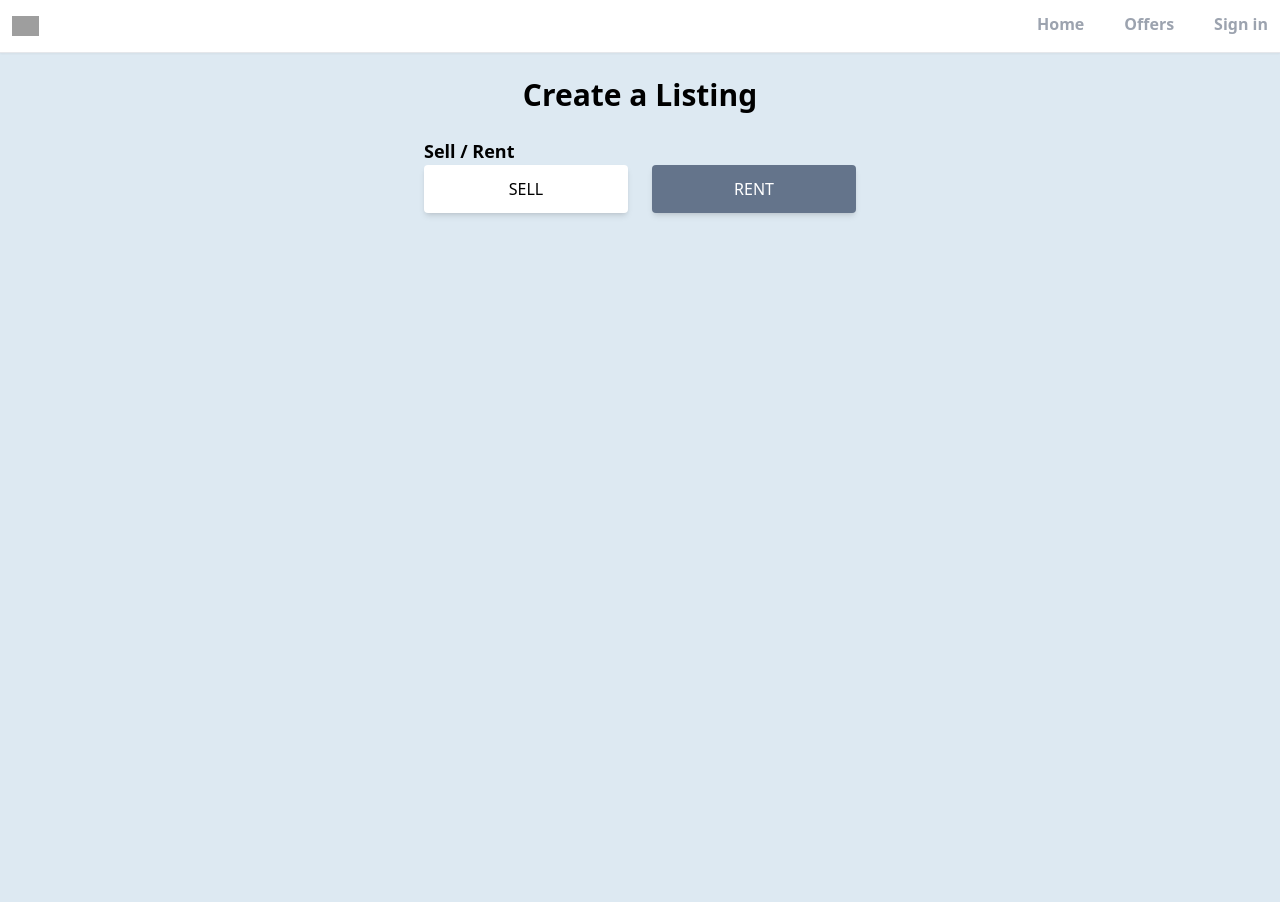
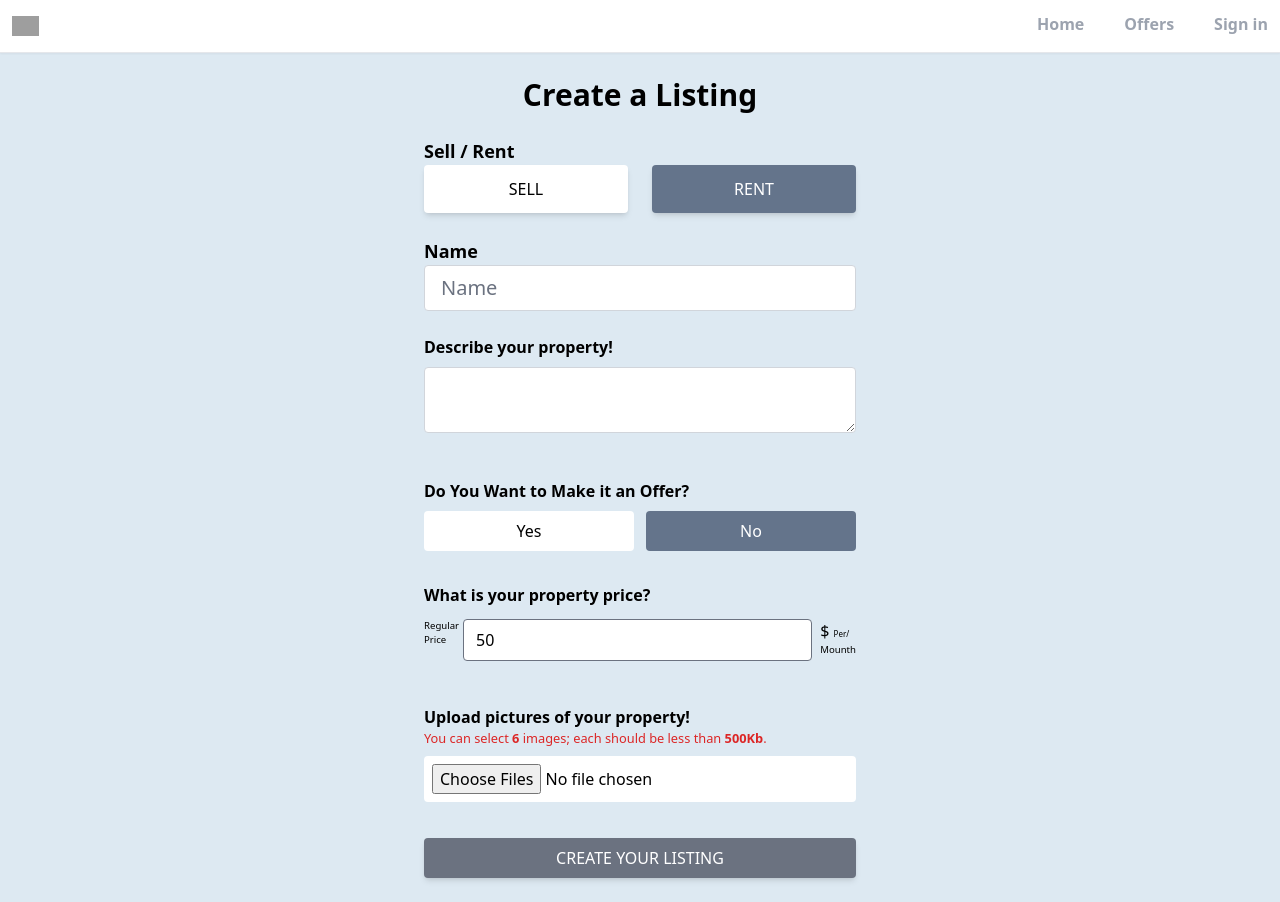
Before and after one commit to aida-golshanara/advertisement-webapp, a React (Create React App) app: page /create-listing in a window 1280 px wide. Before the commit the page ends 800 px from the top, so only its background shows below. Built offline with nearby package versions, Linux system fonts and the light colour scheme; no server answers; grey boxes are pictures that could not be loaded.

Commit message:
Create the UI of the create listing page

```diff
--- a/src/pages/CreateListing.jsx
+++ b/src/pages/CreateListing.jsx
@@ -1,10 +1,25 @@
 import React, { useState } from 'react';
 
 const CreateListing = () => {
+  const [loading, setLoading] = useState(false);
   const [formData, setFormData] = useState({
     type: 'rent',
+    name: '',
+    description: '',
+    offer: false,
+    regularPrice: 50,
+    discountedPrice: 25,
+    images: {},
   });
-  const { type } = formData;
+  const {
+    type,
+    name,
+    description,
+    offer,
+    regularPrice,
+    discountedPrice,
+    images,
+  } = formData;
 
   const onChange = () => {};
   return (
@@ -36,6 +51,138 @@ const CreateListing = () => {
             rent
           </button>
         </div>
+        <p className='text-lg mt-6 font-semibold'>Name</p>
+        <input
+          type='text'
+          id='name'
+          value={name}
+          onClick={onChange}
+          placeholder='Name'
+          maxLength={32}
+          minLength={10}
+          required
+          className='w-full px-4 py-2 text-xl text-gray-700 bg-white border border-gray-300 rounded transition duration-150 ease-in-out focus:text-gray-700 focus:bg-white focus:border-slate-600 mb-6'
+        />
+        <p className='font-bold'>Describe your property!</p>
+        <textarea
+          className='w-full rounded my-2 text-gray-700 bg-white border border-gray-300 transition duration-150 ease-in-out focus:text-gray-700 focus:bg-white focus:border-slate-600 mb-6'
+          type='text'
+          id='description'
+          value={description}
+          onChange={onChange}
+          required
+        />
+        <p className='mt-4 font-bold'>Do You Want to Make it an Offer?</p>
+        <div className='flex gap-3 my-2'>
+          <button
+            type='button'
+            id='offer'
+            value={true}
+            onClick={onChange}
+            className={`py-2 rounded w-full ${
+              !offer ? 'bg-white text-black' : 'bg-slate-500 text-white'
+            } `}
+          >
+            Yes
+          </button>
+          <button
+            type='button'
+            id='offer'
+            value={false}
+            onClick={onChange}
+            className={`py-2 rounded w-full ${
+              offer ? 'bg-white text-black' : 'bg-slate-500 text-white'
+            } `}
+          >
+            No
+          </button>
+        </div>
+        <br />
+        <div>
+          <div>
+            {offer ? (
+              <p className='font-bold mb-3'>
+                Write your regular price and discount offer!
+              </p>
+            ) : (
+              <p className='font-bold mb-3'>What is your property price?</p>
+            )}
+
+            <div className='flex gap-6 my-2'>
+              <div className='flex w-full'>
+                <p className='text-[.6rem] mr-1'>
+                  Regular <br /> Price
+                </p>
+                <input
+                  className='w-full rounded'
+                  type='number'
+                  id='regularPrice'
+                  value={regularPrice}
+                  onChange={onChange}
+                  min='50'
+                  max='10000000000'
+                  required
+                />
+                {type === 'rent' && (
+                  <div className='ml-2 '>
+                    <p>
+                      $ <span className='text-[.5rem]'>Per/</span>{' '}
+                    </p>
+                    <p className='text-[.6rem]'>Mounth</p>
+                  </div>
+                )}
+              </div>
+              {offer && (
+                <div className='flex w-full'>
+                  <p className='text-[.6rem] mr-1'>
+                    Discounted <br /> Price
+                  </p>
+                  <input
+                    className='w-full rounded'
+                    type='number'
+                    id='discountedPrice'
+                    value={discountedPrice}
+                    onChange={onChange}
+                    min='25'
+                    max='10000000000'
+                    required={offer}
+                  />
+                  {type === 'rent' && (
+                    <div className='ml-2 '>
+                      <p>
+                        $ <span className='text-[.5rem]'>Per/</span>{' '}
+                      </p>
+                      <p className='text-[.6rem]'>Mounth</p>
+                    </div>
+                  )}
+                </div>
+              )}
+            </div>
+          </div>
+        </div>
+        <br />
+        <div className='my-3'>
+          <p className='font-bold'>Upload pictures of your property!</p>
+          <p className='mb-2 text-[.8rem] text-red-600'>
+            You can select <span className='font-bold'>6</span> images; each
+            should be less than <span className='font-bold'>500Kb</span>.
+          </p>
+          <input
+            className='w-full bg-white p-2 rounded'
+            type='file'
+            id='images'
+            onChange={onChange}
+            accept='jpg , png , jpeg'
+            multiple
+            required
+          />
+        </div>
+        <button
+          className='w-full p-2 bg-gray-500 text-white rounded text-bold my-6 uppercase shadow-md font-medium hover:bg-gray-600 transition duration-150 ease-in-out'
+          type='submit'
+        >
+          Create Your Listing
+        </button>
       </form>
     </main>
   );
```
